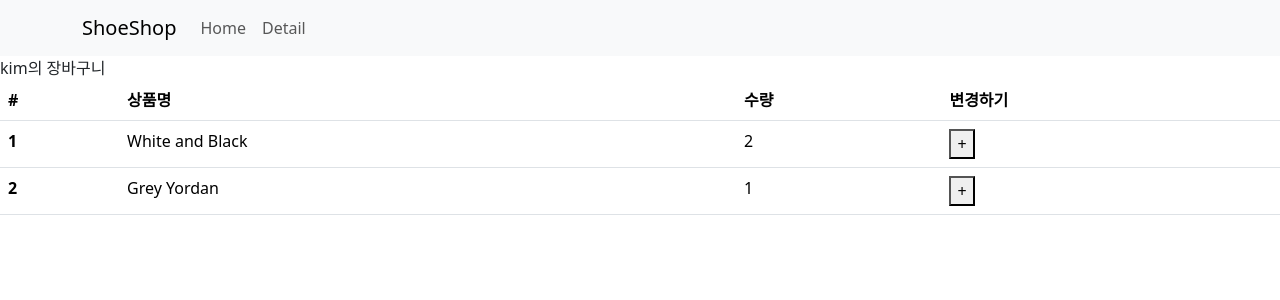
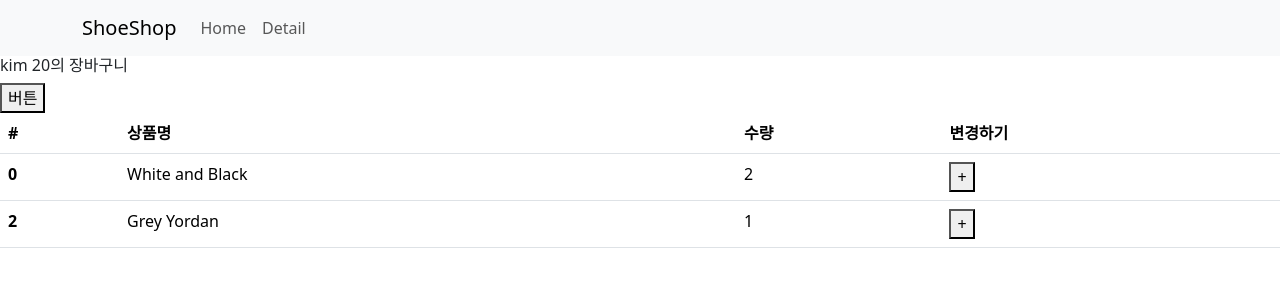
Before and after one commit to Wholesome-Gee/study-react-shopping, a React (Vite) app: page /cart in a window 1280 px wide. Shown: the top 300 px of the page. Built offline with nearby package versions, Linux system fonts and the light colour scheme.

Commit message:
Redux 4 : state가 object/array일 경우 변경하는 법

```diff
--- a/src/routes/Cart.jsx
+++ b/src/routes/Cart.jsx
@@ -1,6 +1,6 @@
 /* eslint-disable */
 import { useDispatch, useSelector } from "react-redux"
-import { changeCount, changeUser } from "../store";
+import { changeName, increase } from "../store/userSlice";
 
 export default function Cart() {
 
@@ -9,13 +9,14 @@
 
   let dispatch = useDispatch()
   // store.js에 변경요청해주는 함수
-  console.log(state.user);
-  console.log(state.cart);
+  // console.log(state.user);
+  // console.log(state.cart);
 
   return (
     <div>
+      <h6>{state.user.name} {state.user.age}의 장바구니</h6>
+      <button onClick={()=>{dispatch(increase(10))}}>버튼</button>
 
-      {state.user}의 장바구니
       <table className="table">
         <thead>
           <tr>
@@ -29,12 +30,12 @@
           {
             state.cart.map((item,index)=>{
               return (
-                <tr>
-                  <th scope="row">{index+1}</th>
+                <tr key= {index}>
+                  <th scope="row">{state.cart[index].id}</th>
                   <td>{state.cart[index].name}</td>
                   <td>{state.cart[index].count}</td>
                   <td><button onClick={()=>{
-                    dispatch(changeCount())
+                    dispatch(changeName())
                   }}>+</button></td>
                 </tr>
               )
--- a/src/store.js
+++ b/src/store.js
@@ -3,17 +3,7 @@
 // redux에 state 담는 파일을 store라고 함
 
 import { configureStore, createSlice } from "@reduxjs/toolkit";
-
-let user = createSlice({
-  name: 'user',
-  initialState: 'kim',
-  reducers: {
-    changeUser(user) {
-      return 'john ' + user ;
-    }
-  }
-})
-
+import user from "./store/userSlice";
 
 let cart = createSlice({
   name:'cart',
@@ -21,14 +11,9 @@
     {id: 0, name:'White and Black', count:2},
     {id: 2, name:'Grey Yordan', count:1},
   ],
-  reducers: {
-    changeCount() {
-      return count + 1
-    }
-  }
 })
 
-export let { changeUser, changeCount } = user.actions
+
 export default configureStore({
   reducer: {
     user : user.reducer,
--- /dev/null
+++ b/src/store/userSlice.js
@@ -0,0 +1,18 @@
+/* eslint-disable */
+import { createSlice } from "@reduxjs/toolkit";
+
+let user = createSlice({
+  name: 'user',
+  initialState: { name:'kim', age: 20},
+  reducers: {
+    changeName(state) {
+      state.name = 'park';
+    },
+    increase(state,action) {
+      state.age += action.payload
+    }
+  }
+})
+
+export default user
+export let { changeName, increase } = user.actions
```
Also changed, not shown: 1 other file (tests, documents, lock files or other folders).
